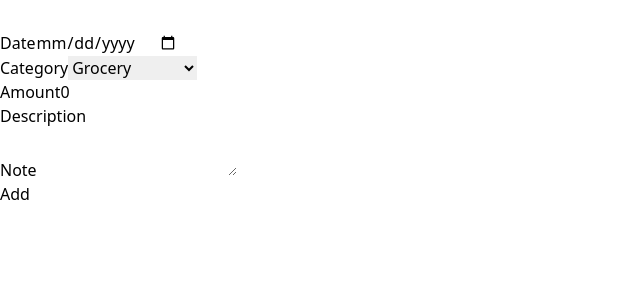
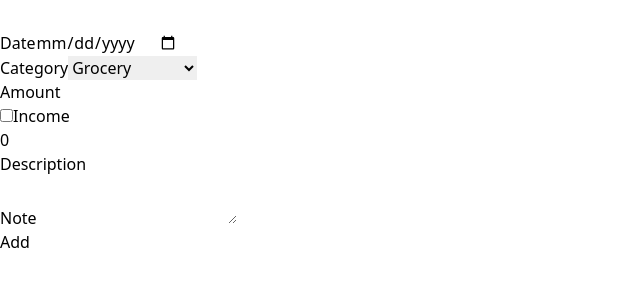
Before and after one commit to uilacceb/expenseProject, a React (Vite) app in the folder client/: page /add-expense in a window 1280 px wide. Shown: the top 300 px of the page, without its empty margins (0-640 px from the left). Built offline with nearby package versions, Linux system fonts and the light colour scheme; no server answers.

Commit message:
added isIncome checkbox

```diff
--- a/client/src/App.jsx
+++ b/client/src/App.jsx
@@ -19,11 +19,12 @@ function App() {
   const [description, setDescription] = useState('');
   const [note, setNote] = useState('');
   const [expenseList, setExpenseList] = useState([])
+  const [isIncome, setIsIncome] = useState(false)
 
   return (
     <>
       <Router>
-        <ExpenseContext.Provider value={{ toggleHamburger, setToggleHamburger, user, setUser, date, setDate, category, setCategory, amount, setAmount, description, setDescription, note, setNote, expenseList, setExpenseList }}>
+        <ExpenseContext.Provider value={{ toggleHamburger, setToggleHamburger, user, setUser, date, setDate, category, setCategory, amount, setAmount, description, setDescription, note, setNote, expenseList, setExpenseList, isIncome, setIsIncome }}>
         <Routes>
           <Route path="/" element={<Layout><Dashboard /></Layout>} />
           <Route path="/add-expense" element={<Layout><AddExpenseForm /></Layout>} />
--- a/client/src/components/AddExpenseForm.jsx
+++ b/client/src/components/AddExpenseForm.jsx
@@ -3,6 +3,7 @@ import { RiCloseFill } from "react-icons/ri";
 import { Link, useNavigate } from "react-router-dom";
 import { ExpenseContext } from "../App"
 import { creatingExpense } from "../services/expenseService";
+import IsIncomeCheckbox from "./IsIncomeCheckbox";
 
 
 
@@ -128,7 +129,7 @@ const AddExpenseForm = () => {
 
             {/* amount */}
             <div className="attribute_div">
-              <label htmlFor="amount" className="label_style">Amount</label>
+              <label htmlFor="amount" className="label_style flex justify-between">Amount<IsIncomeCheckbox /></label>
               <input
                 type="text"
                 id="amount"
@@ -136,6 +137,7 @@ const AddExpenseForm = () => {
                 className="p-2 rounded-md"
                 onChange={(e) => setAmount(e.target.value)}
                 value={amount}></input>
+
             </div>
 
             {/* description */}
--- /dev/null
+++ b/client/src/components/IsIncomeCheckbox.jsx
@@ -0,0 +1,31 @@
+
+
+const IsIncomeCheckbox = () => {
+  return (
+    <>
+      <div className="flex justify-center items-center">
+        <input type="checkbox"
+          className="
+          w-5 h-5
+    lg:w-6 lg:h-6
+    appearance-none
+    relative
+    bg-white
+    checked:bg-slate-400
+    before:content-['✔']
+    before:absolute
+    before:hidden
+    before:top-1/2
+    before:left-1/2
+    before:transform
+    before:-translate-x-1/2
+    before:-translate-y-1/2
+    before:text-md
+    checked:before:inline-block" />
+        <label htmlFor="isIncome" className="pl-2">Income</label>
+      </div>
+    </>
+  )
+}
+
+export default IsIncomeCheckbox
```
Lines whose indentation alone changed are shown as unchanged.
